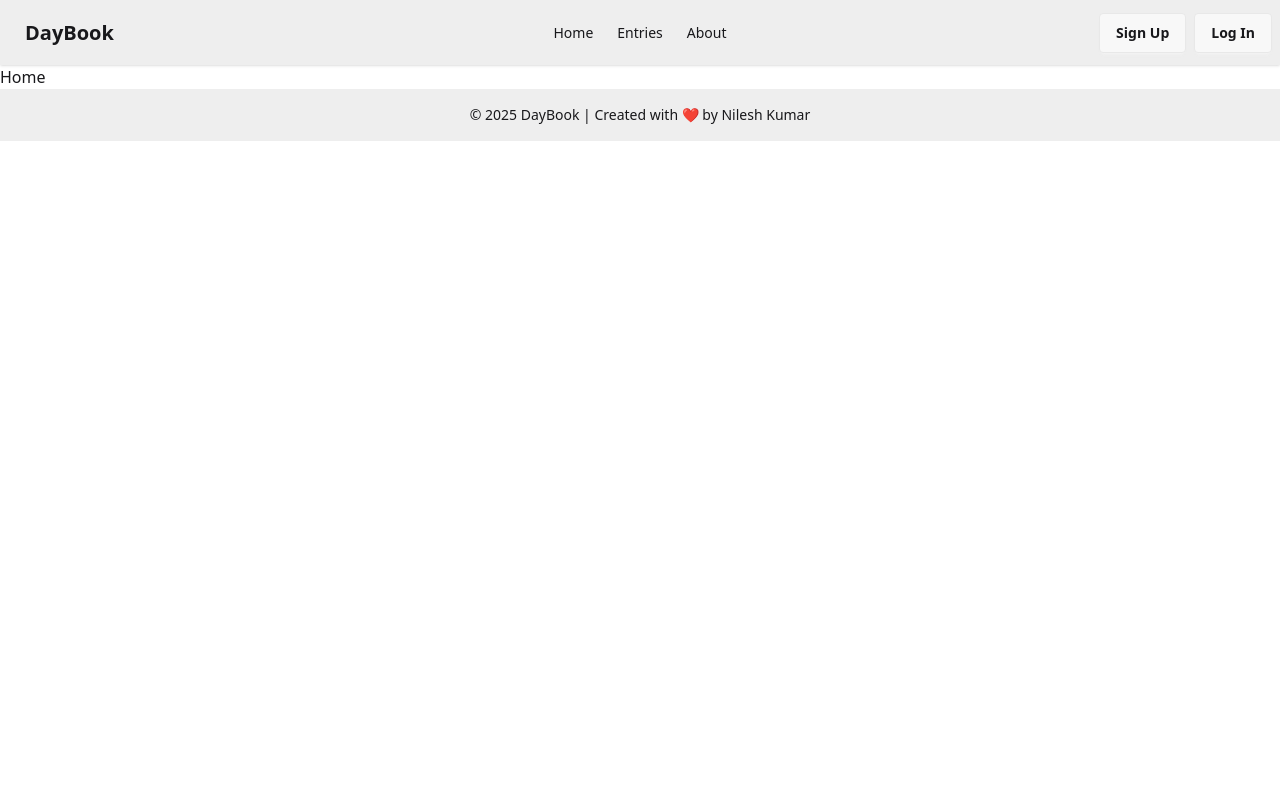
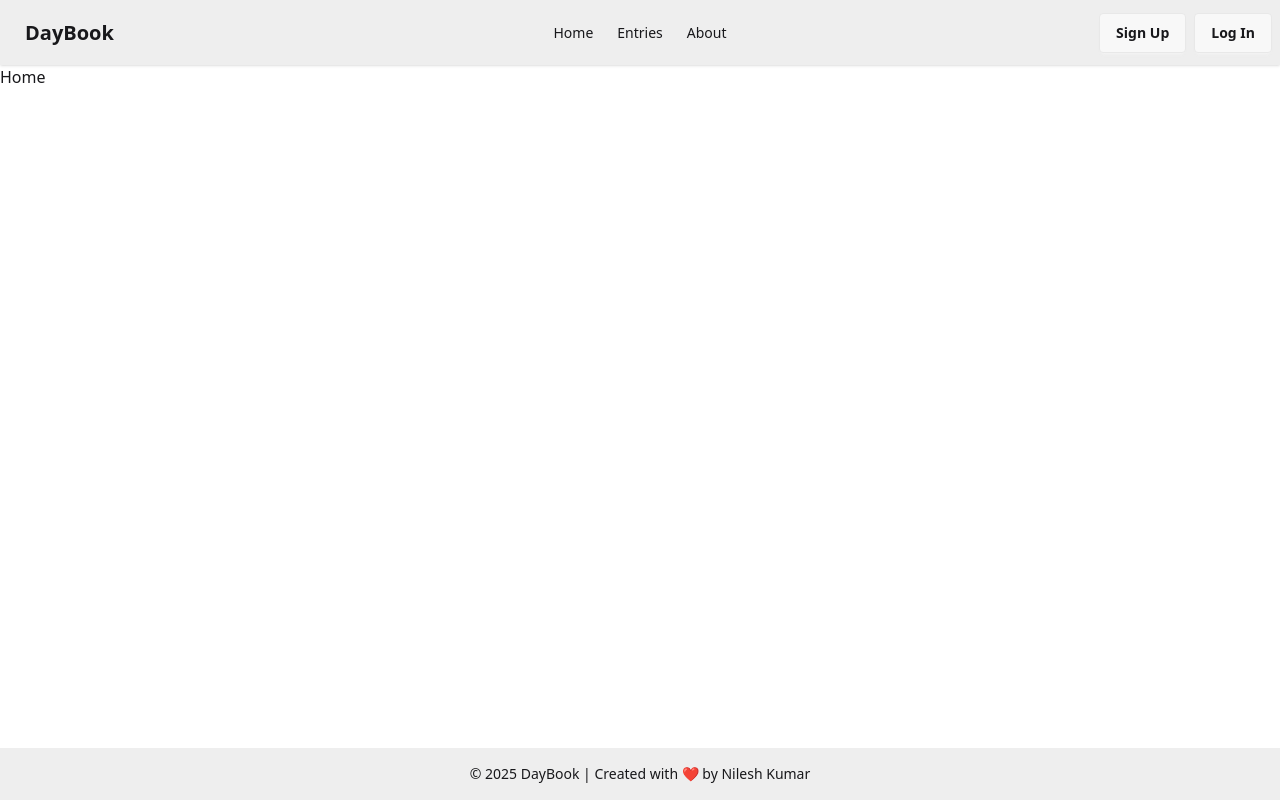
Before and after one commit to thenileshnishad/daybook, a React (Vite) app in the folder frontend/: page / in a window 1280 px wide. Built offline with nearby package versions, Linux system fonts and the light colour scheme.

Commit message:
Fix visual layout by adding classnames to Layout

```diff
--- a/frontend/src/components/Layout.jsx
+++ b/frontend/src/components/Layout.jsx
@@ -4,11 +4,13 @@
 
 const Layout = () => {
   return (
-    <>
+    <div className="flex flex-col min-h-screen">
       <Navbar />
-      <Outlet />
+      <main className="flex-1">
+        <Outlet />
+      </main>
       <Footer />
-    </>
+    </div>
   );
 };
 export default Layout;
```
